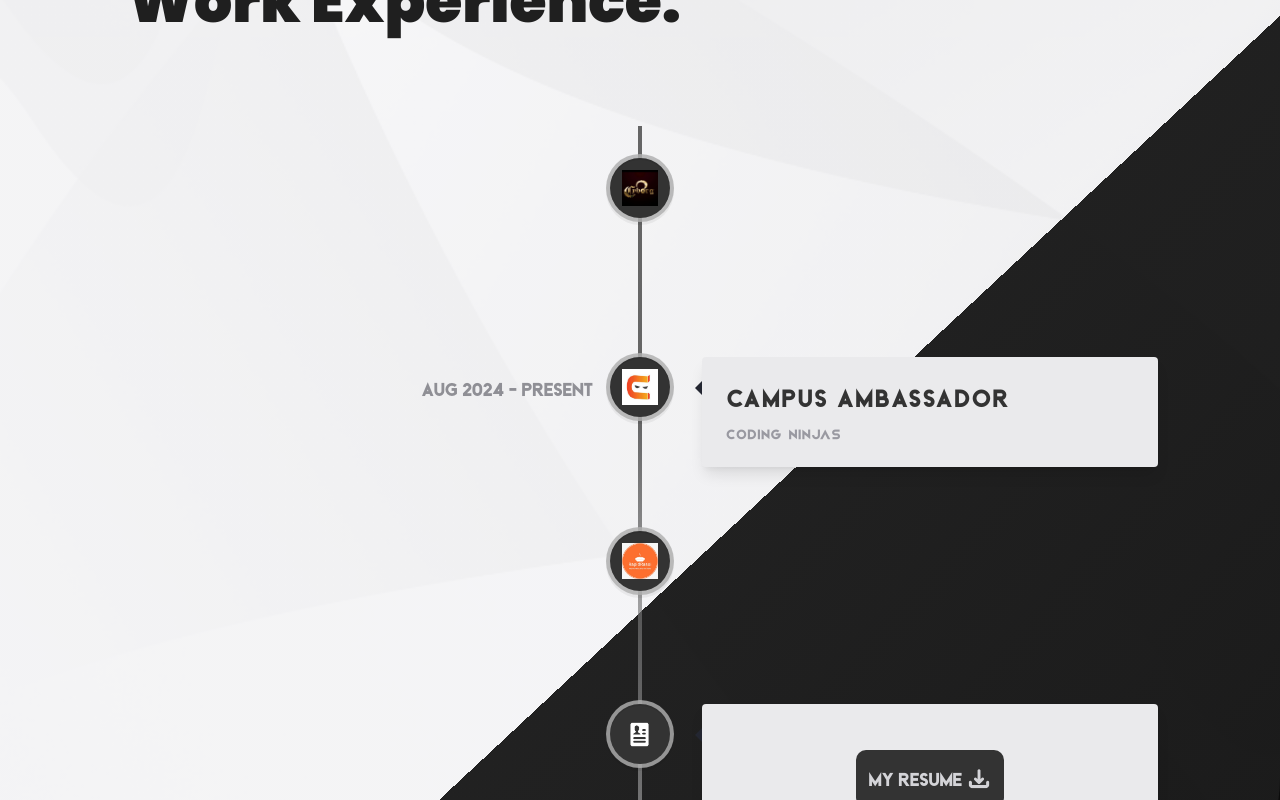
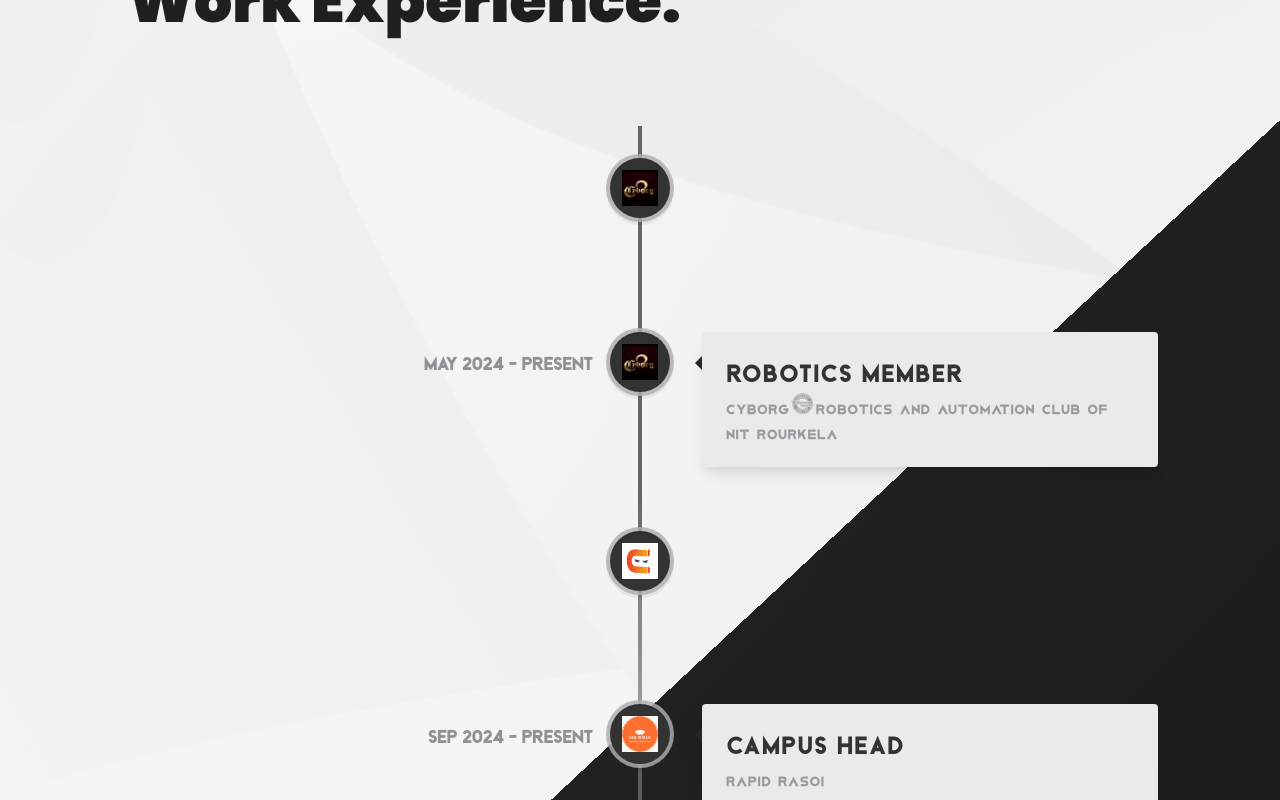
Before and after one commit to swikarthanekar/swikar-portfolio, a React (Vite) app: page / in a window 1280 px wide. Shown: the part 3520-4320 px from the top of the page. Built offline with nearby package versions, Linux system fonts and the light colour scheme.

Commit message:
Update index.js

```diff
--- a/src/constants/index.js
+++ b/src/constants/index.js
@@ -138,6 +138,13 @@ const technologies = [
 
 const experiences = [
   {
+    title: 'SDE Intern',
+    company_name: 'Bosch Global Software Technologies',
+    icon: cyborg,
+    iconBg: '#333333',
+    date: 'May 2025 - July 2025',
+  },
+  {
     title: 'Robotics Member',
     company_name: 'Cyborg-Robotics and Automation Club of NIT Rourkela',
     icon: cyborg,
```
